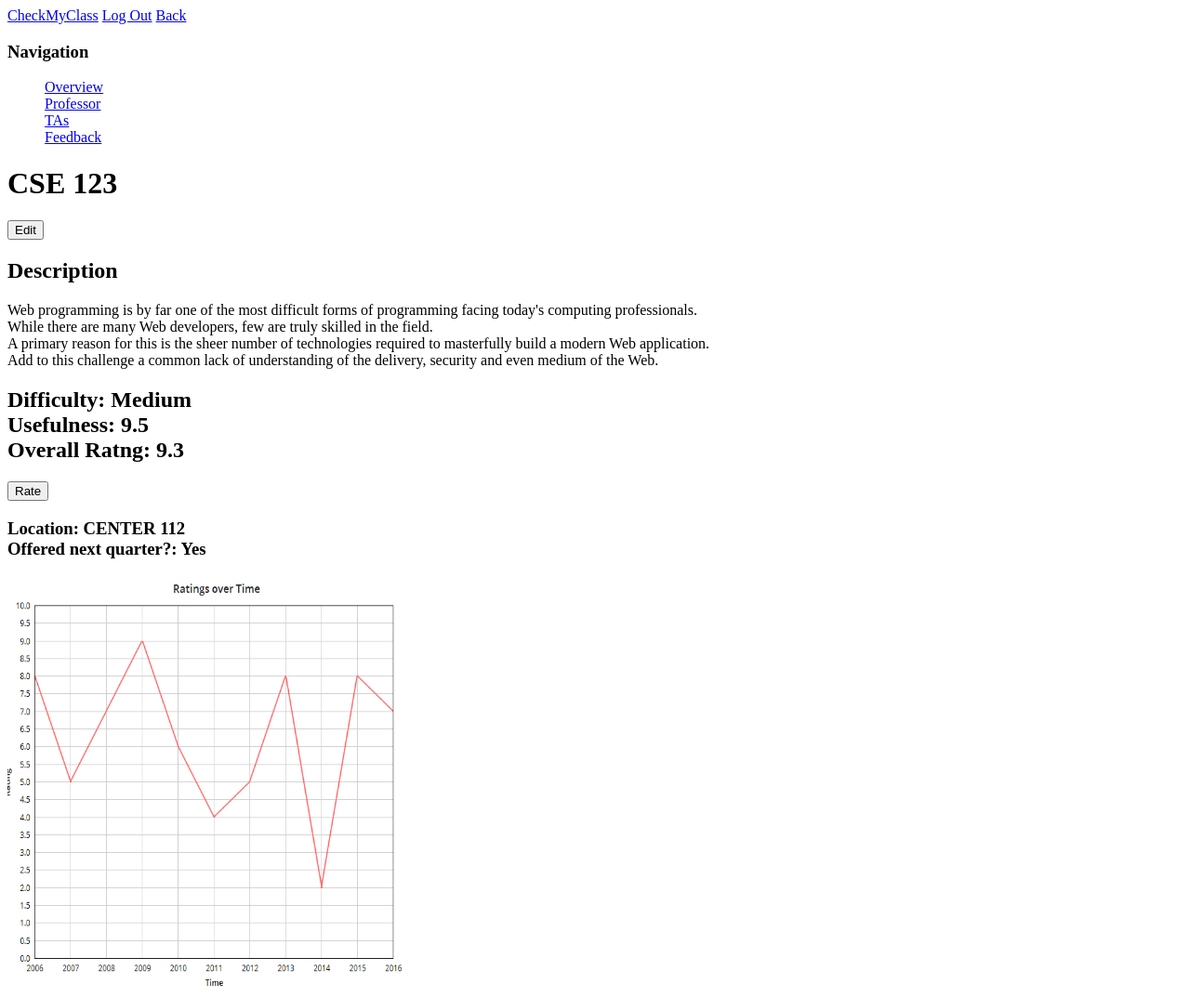
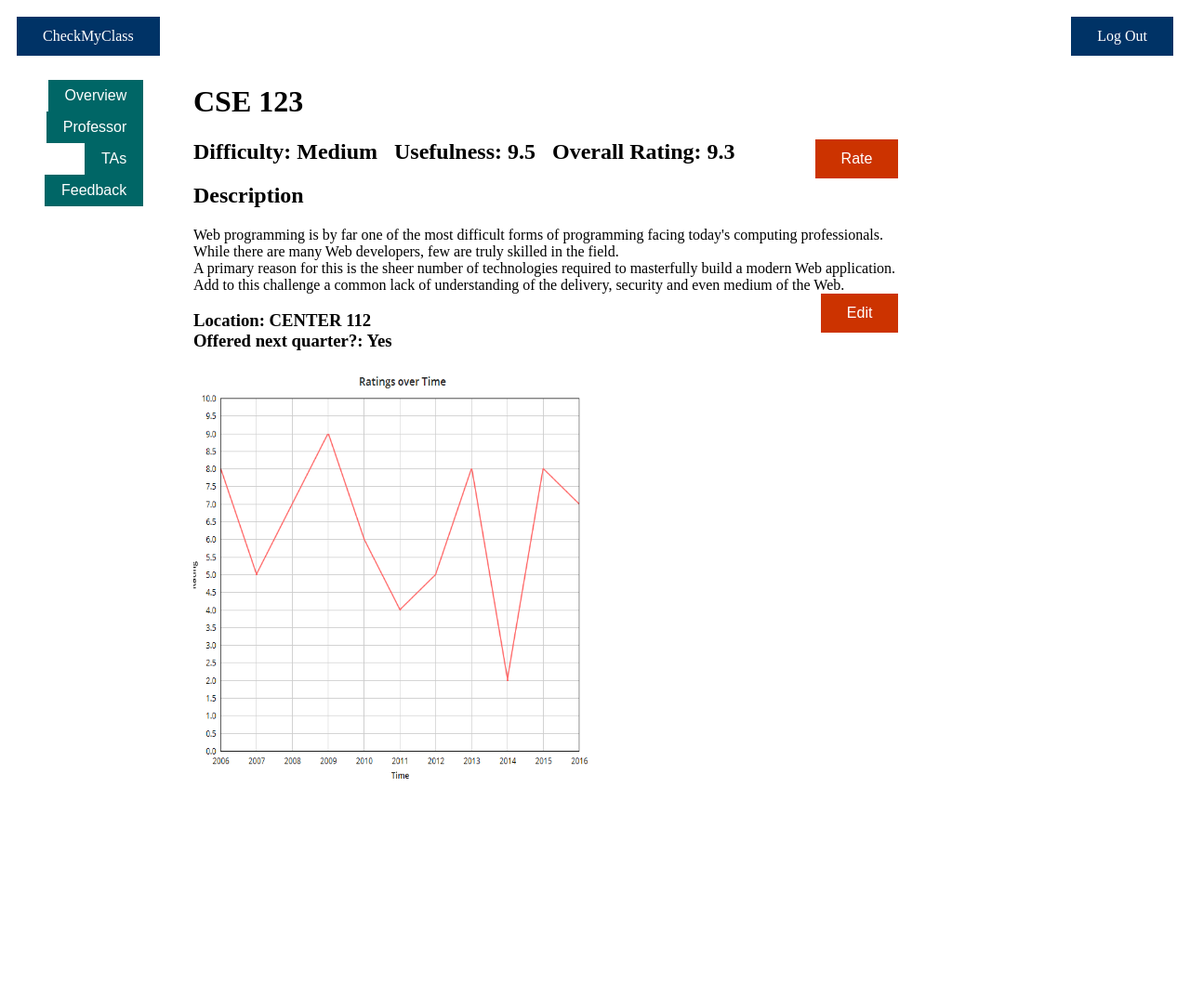
Before and after one commit to dal039/CSE134B, a plain HTML site: page cse134bhw3/public/wireframes/overview.html in a window 1280 px wide. Shown: the whole page at 93% size. After the commit the page ends 859 px from the top, so only its background shows below. Drawn offline with Linux system fonts and the light colour scheme.

Commit message:
done with overview page

```diff
--- a/cse134bhw3/public/wireframes/css/classpage.css
+++ b/cse134bhw3/public/wireframes/css/classpage.css
@@ -28,6 +28,8 @@ form button {
 h3 {
     display: inline-block;
 }
+
+
 
 
 #leftsidebar {
--- a/cse134bhw3/public/wireframes/overview.html
+++ b/cse134bhw3/public/wireframes/overview.html
@@ -2,28 +2,32 @@
 <html>
 <head>
     <title> CSE 123 - CheckMyClass </title>
+    <link rel="stylesheet" type="text/css" href="css/classpage.css">
 </head>
 <body>
     <header>
         <a href="class_finder.html">CheckMyClass</a>
-        <a href="login_signup.html">Log Out</a>
-        <a href="./class_finder.html">Back</a>
+        <a href="login_signup.html" style="float:right">Log Out</a>
     </header>
 
     <section id="leftsidebar">
-        <h3>Navigation</h3>
         <ul style="list-style: none;">
-            <li><a href="overview.html">Overview</a></li>
-            <li><a href="professors.html">Professor</a></li>
-            <li><a href="ta.html">TAs</a></li>
-            <li><a href="feedback.html">Feedback</a></li>
+            <form>
+                <li><button formaction="overview.html">Overview</button></li>
+                <li><button formaction="professors.html">Professor</button></li>
+                <li><button formaction="ta.html">TAs</button></li>
+                <li><button formaction="feedback.html">Feedback</button></li>
+            </form>
         </ul>
     </section>
 
+    <main id="main">
         <h1>CSE 123</h1>
         <form>
-        <button formaction="class_edit.html">Edit</button>
+            <button formaction="class_rating.html">Rate</button>
         </form>
+
+        <h2>Difficulty: Medium &nbsp; Usefulness: 9.5 &nbsp; Overall Rating: 9.3 </h2>
         <article>
             <h2>Description</h2>
             Web programming is by far one of the most difficult forms of programming facing today's computing professionals. <br>
@@ -32,15 +36,15 @@
             Add to this challenge a common lack of understanding of the delivery, security and even medium of the Web.
         </article>
 
-    <h2>Difficulty: Medium <br> Usefulness: 9.5 <br> Overall Ratng: 9.3 </h2>
         <form>
-        <button formaction="class_rating.html">Rate</button>
+            <button formaction="class_edit.html">Edit</button>
         </form>
         <h3>Location: CENTER 112 <br> Offered next quarter?: Yes </h3>
 
         <div id="graph">
             <img src="./ChartGo.png" alt="ChartGo" height="450" width="450">
         </div>
+    </main>
 
 
 
```
Lines whose indentation alone changed are shown as unchanged.
